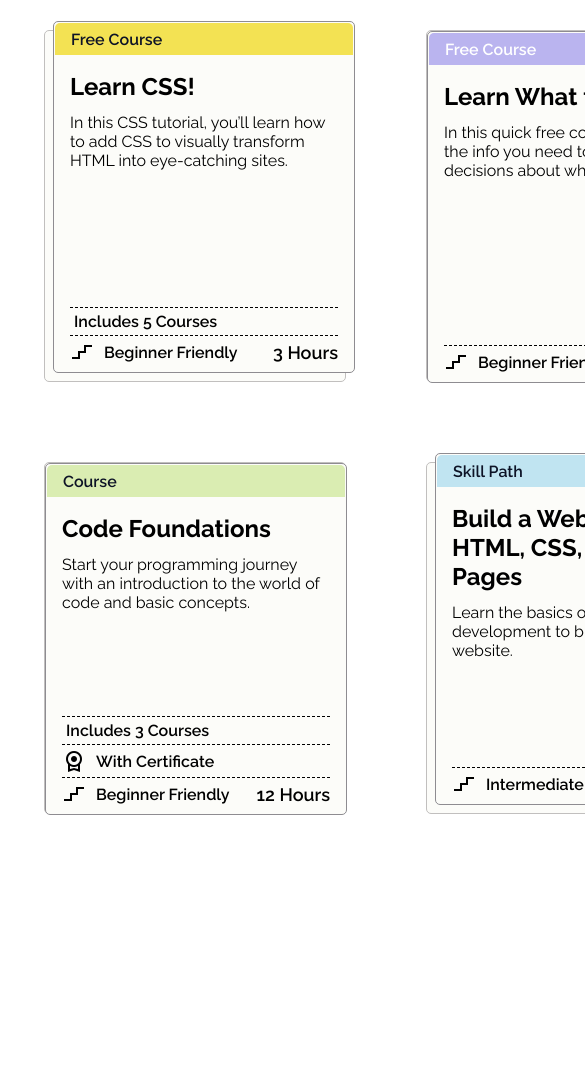
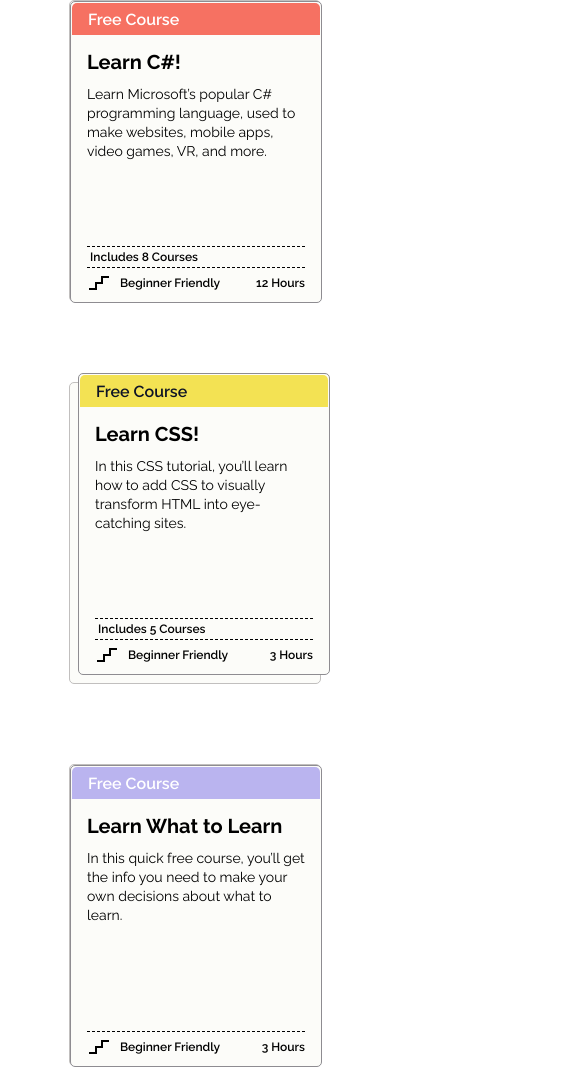
Before and after one commit to GeorgiiMitev/CoursesCards, a plain HTML site: page index.html in a window 390 px wide. Shown: the top 1070 px of the page, 585 px wide, since content can reach past the window. Before the commit the page ends 844 px from the top, so only its background shows below. Drawn offline with nearby package versions, Linux system fonts and the light colour scheme.

Commit message:
Media queries

```diff
--- a/index.html
+++ b/index.html
@@ -46,7 +46,7 @@
                                         Beginner Friendly
                                     </div>
                                 </div>
-                                <div style="font-size: 18px; font-weight: 600;">
+                                <div style=" font-weight: 600;">
                                     <span>12 Hours</span>
                                 </div>
                             </div>
@@ -87,7 +87,7 @@
                                         Beginner Friendly
                                     </div>
                                 </div>
-                                <div style="font-size: 18px; font-weight: 600;">
+                                <div style=" font-weight: 600;">
                                     <span>3 Hours</span>
                                 </div>
                             </div>
@@ -123,7 +123,7 @@
                                         Beginner Friendly
                                     </div>
                                 </div>
-                                <div style="font-size: 18px; font-weight: 600;">
+                                <div style=" font-weight: 600;">
                                     <span>3 Hours</span>
                                 </div>
                             </div>
@@ -174,7 +174,7 @@
                                         Advanced
                                     </div>
                                 </div>
-                                <div style="font-size: 18px; font-weight: 600;">
+                                <div style=" font-weight: 600;">
                                     <span>60 Hours</span>
                                 </div>
                             </div>
@@ -225,7 +225,7 @@
                                         Beginner Friendly
                                     </div>
                                 </div>
-                                <div style="font-size: 18px; font-weight: 600;">
+                                <div style=" font-weight: 600;">
                                     <span>12 Hours</span>
                                 </div>
                             </div>
@@ -261,7 +261,7 @@
                                         Intermediate
                                     </div>
                                 </div>
-                                <div style="font-size: 18px; font-weight: 600;">
+                                <div style=" font-weight: 600;">
                                     <span>24 Hours</span>
                                 </div>
                             </div>
--- a/stylesheet.css
+++ b/stylesheet.css
@@ -140,6 +140,40 @@ body {
         height: 350px;
     }
 }
+@media only screen and (max-width: 1084px) {
+    .grid-container > div {
+        width: 250px;
+        height: 300px;
+    }
+    .card-footer-content{
+        font-size: 12px;
+    }
+}
+@media only screen and (max-width: 934px) {
+    .grid-container {
+        display: grid;
+        grid-template-columns: 1fr 1fr;
+        grid-template-rows: 1fr 1fr 1fr;
+        gap: 5em;
+    }
+    .card-content-header h2{
+        font-size: 20px;
+    }
+    .card-content-header .description span {
+        font-size: 14px;
+    }
+}
+@media only screen and (max-width: 630px) {
+    .grid-container {
+        display: grid;
+        grid-template-columns: 1fr;
+        grid-template-rows: auto;
+        gap: 5em;
+    }
+    .main-container{
+        height: auto;
+    }
+}
 
 @keyframes left {
     0% {
```
